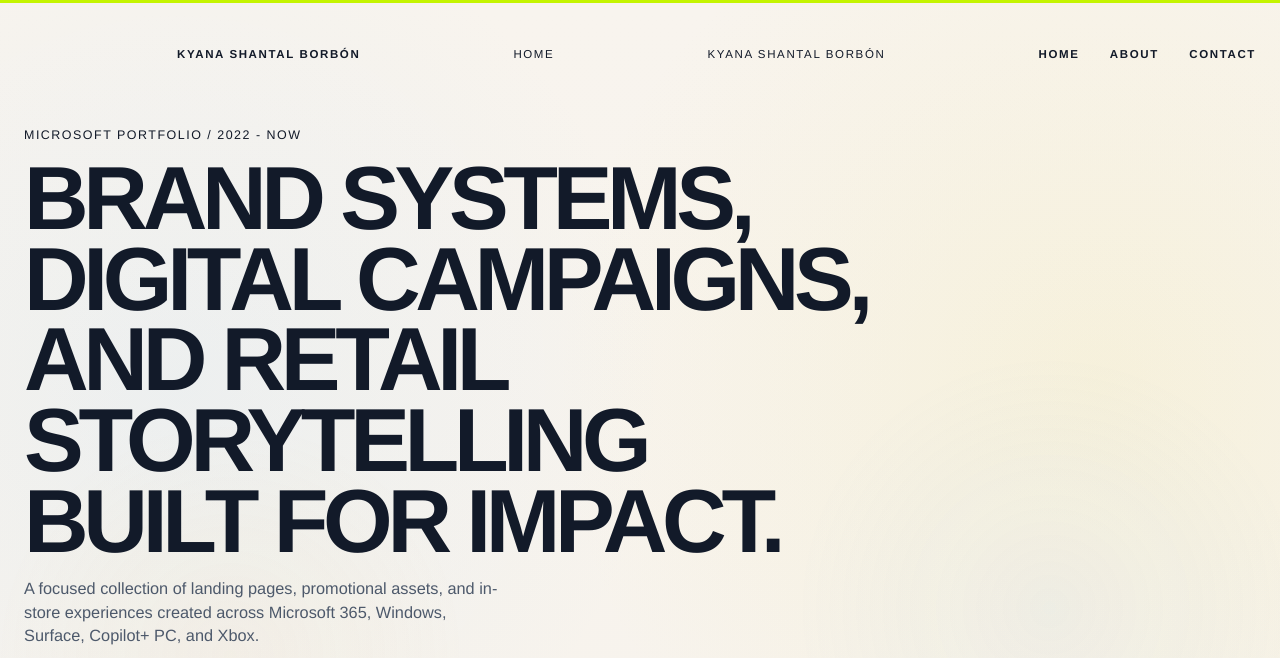
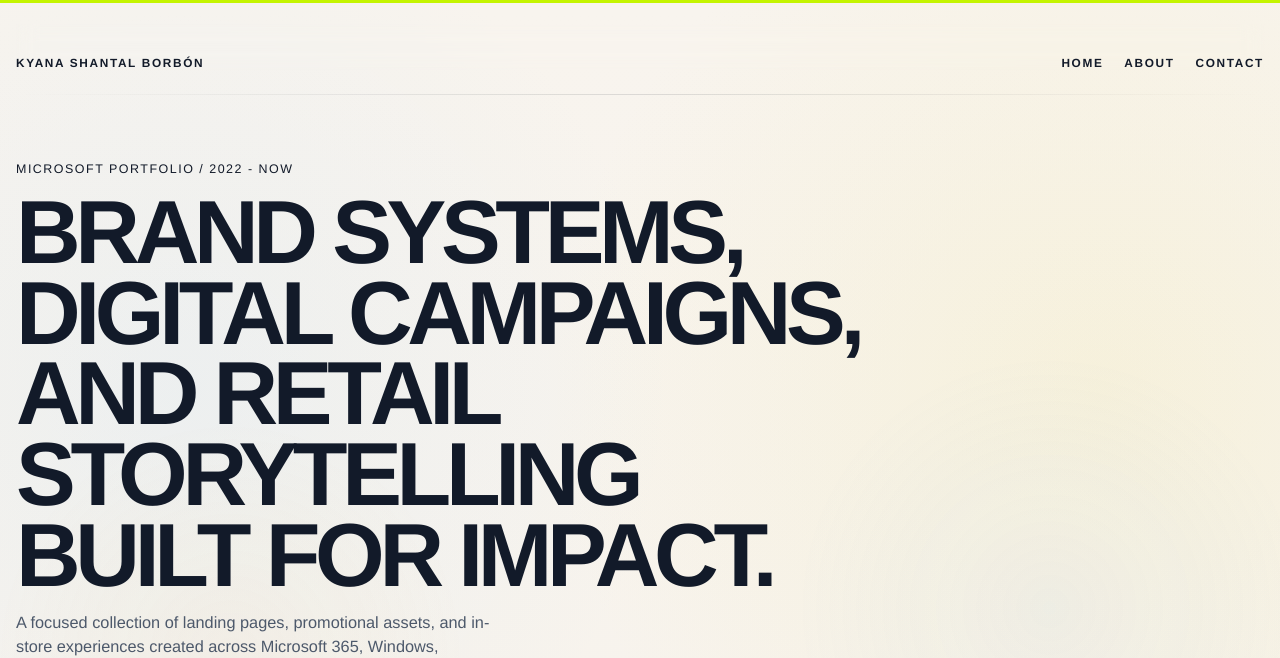
Before and after one commit to ksborbon2-ai/kyana-shantal-portfolio-2026, a website: page Microsoft Page/microsoft-landing.html in a window 1280 px wide. Shown: the top 658 px of the page. Drawn offline with Linux system fonts and the light colour scheme.

Commit message:
Add files via upload

```diff
--- a/Microsoft Page/microsoft-landing.css
+++ b/Microsoft Page/microsoft-landing.css
@@ -6,7 +6,7 @@
   --muted: #4d596b;
   --line: rgba(18, 26, 41, 0.12);
   --accent: #c4f400;
-  --max-width: 1460px;
+  --max-width: 1480px;
   --section-space: clamp(3.5rem, 8vw, 7rem);
   --display: "Helvetica Neue", Arial, sans-serif;
 }
@@ -62,32 +62,38 @@ a {
   z-index: 30;
 }
 
-.site-header,
 .page-shell {
   position: relative;
   z-index: 1;
-  width: min(calc(100% - 3rem), var(--max-width));
-  margin: 0 auto;
+  width: min(calc(100% - 2rem), var(--max-width));
+  margin: 1.5rem auto;
 }
 
 .site-header {
+  position: sticky;
+  top: 0;
+  z-index: 10;
   display: flex;
   justify-content: space-between;
   align-items: center;
-  padding: 3rem 0 0;
-  text-transform: uppercase;
-  letter-spacing: 0.14em;
-  font-size: 0.72rem;
+  width: min(calc(100% - 2rem), var(--max-width));
+  margin: 1.5rem auto 0;
+  padding: 2rem 0 0;
+  background: transparent;
+  backdrop-filter: blur(10px);
 }
 
 .brand,
 .site-nav a {
+  font-size: 0.74rem;
+  text-transform: uppercase;
+  letter-spacing: 0.14em;
   font-weight: 700;
 }
 
 .site-nav {
   display: flex;
-  gap: 1.9rem;
+  gap: 1.3rem;
 }
 
 .motion-section {
@@ -114,6 +120,21 @@ a {
   gap: 0;
   padding: 4.25rem 0 7rem;
   align-items: start;
+}
+
+.hero-grid::before {
+  content: "";
+  position: absolute;
+  left: 0;
+  right: 0;
+  top: 0;
+  height: 1px;
+  background: linear-gradient(
+    90deg,
+    rgba(17, 23, 34, 0),
+    rgba(17, 23, 34, 0.12),
+    rgba(17, 23, 34, 0)
+  );
 }
 
 .eyebrow,
@@ -495,8 +516,8 @@ a {
   }
 
   .hero-left h1 {
-    font-size: clamp(3rem, 17vw, 5.3rem);
-    max-width: none;
+    font-size: clamp(3rem, 10vw, 5.3rem);
+    max-width: 100%;
   }
 
   .hero-meta {
--- a/Microsoft Page/microsoft-landing.html
+++ b/Microsoft Page/microsoft-landing.html
@@ -14,8 +14,7 @@
   <div class="top-accent-line" aria-hidden="true"></div>
 
   <header class="site-header">
-      <a class="brand" href="../Portfolio/index.html"><a class="brand" href="../index.html">KYANA SHANTAL BORBÓN</a>
-<a href="../index.html">HOME</a>KYANA SHANTAL BORBÓN</a>
+      <a class="brand" href="../index.html">KYANA SHANTAL BORBÓN</a>
       <nav class="site-nav" aria-label="Primary">
         <a href="../index.html">HOME</a>
         <a href="#overview">ABOUT</a>
@@ -23,7 +22,9 @@
       </nav>
     </header>
 
-    <main class="page-shell">
+  <div class="page-shell">
+
+    <main class="layout">
       <section class="hero-grid motion-section" id="overview">
         <div class="hero-left">
           <p class="eyebrow">MICROSOFT PORTFOLIO / 2022 - NOW</p>
@@ -93,26 +94,21 @@
       </section>
 
      <section class="campaign-grid motion-section" id="campaign-grid">
-        <article class="campaign-card motion-card motion-card-primary">
-            <img src="m365.png" alt="Microsoft 365 campaign creative." />
+  <article class="campaign-card motion-card motion-card-primary"><img src="m365.png" alt="Microsoft 365 campaign creative." />
     </figure>
-          </div>
     <a class="campaign-link" href="#">
       See campaign <img class="arrow-icon" src="arrow.svg" alt="" aria-hidden="true" />
     </a>
   </article>
 
-        <article class="campaign-card campaign-card-offset motion-card motion-card-secondary">
-            <img src="windows digital.png" alt="Windows 11 campaign creative." />
+  <article class="campaign-card campaign-card-offset motion-card motion-card-secondary"> <img src="windows digital.png" alt="Windows 11 campaign creative." />
     </figure>
-          </div>
     <a class="campaign-link" href="#">
       See campaign <img class="arrow-icon" src="arrow.svg" alt="" aria-hidden="true" />
     </a>
   </article>
 
-        <article class="campaign-card campaign-card-surface motion-card motion-card-tertiary">
-            <img src="surface.png" alt="Surface campaign creative." />
+  <article class="campaign-card campaign-card-surface motion-card motion-card-tertiary"> <img src="surface.png" alt="Surface campaign creative." />
     </figure>
     <a class="campaign-link" href="#">
       See campaign <img class="arrow-icon" src="arrow.svg" alt="" aria-hidden="true" />
--- a/styles.css
+++ b/styles.css
@@ -8,7 +8,7 @@
   --sand: #d7c6b2;
   --clay: #cb856b;
   --olive: #70755b;
-  --rose: #f08ba8
+  --rose: #f08ba8;
   --alien: #c4f400;
   --shadow: 0 28px 80px rgba(26, 33, 44, 0.08);
   --max-width: 1480px;
@@ -23,21 +23,20 @@
   box-sizing: border-box;
 }
 
-html {
-  scroll-behavior: smooth;
-  margin: 0 !important;
-  padding: 0 !important;
-  overflow-x: hidden;
-}
-
 .top-accent-line {
-  position: absolute;
+  position: fixed;
   top: 0;
   left: 0;
   width: 100%;
   height: 3px;
   background-color: #c4f400;
   z-index: 9999;
+}
+
+html {
+  scroll-behavior: smooth;
+  margin: 0 !important;
+  padding: 0 !important;
 }
 
 body {
@@ -92,7 +91,7 @@ a {
 }
 
 .site-header {
-  position: sticky;
+  position: sticky !important;
   top: 0;
   z-index: 10;
   display: flex;
```
Also changed, not shown: script.js (line endings or trailing spaces). Lines whose indentation alone changed are shown as unchanged.
